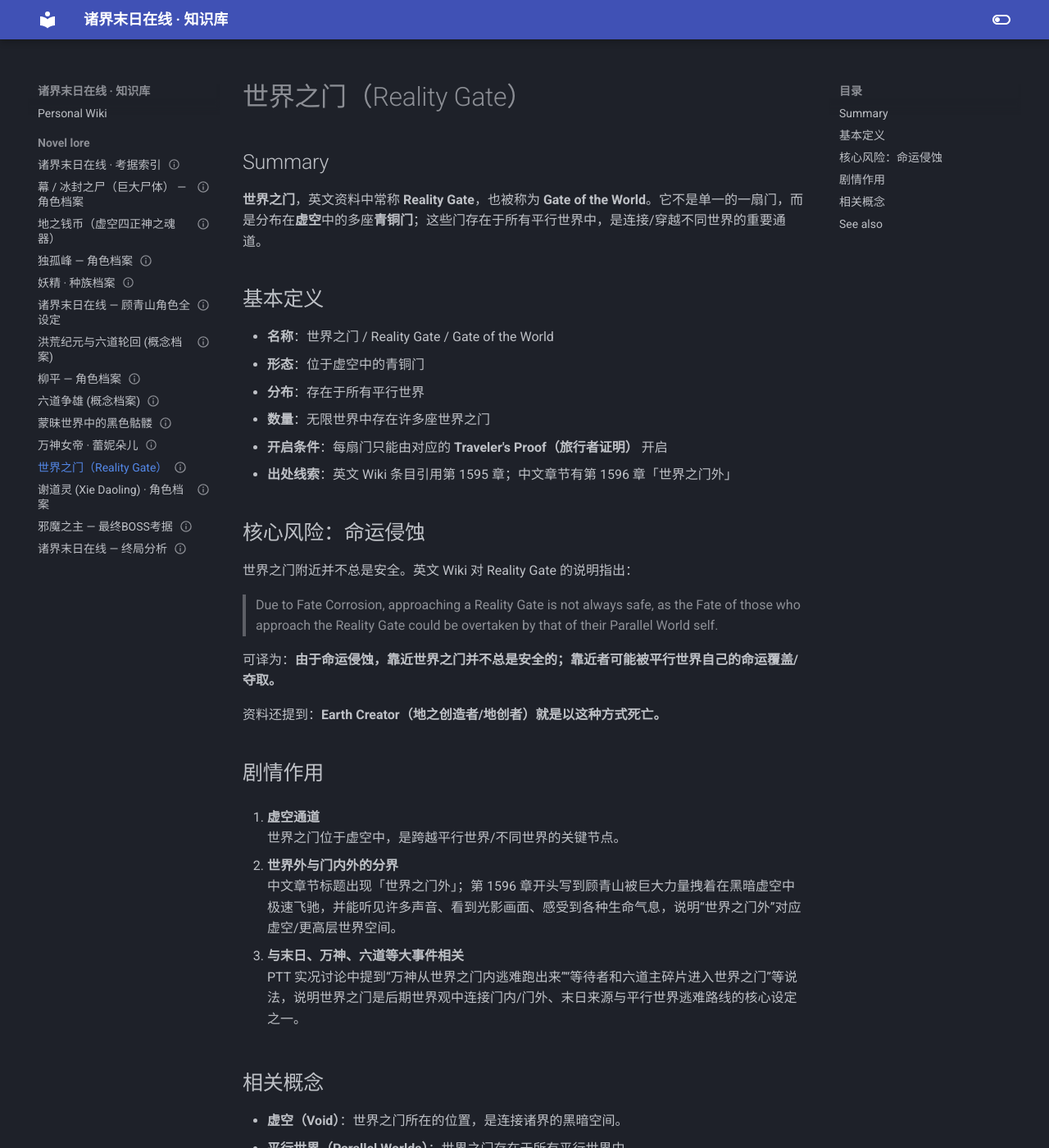
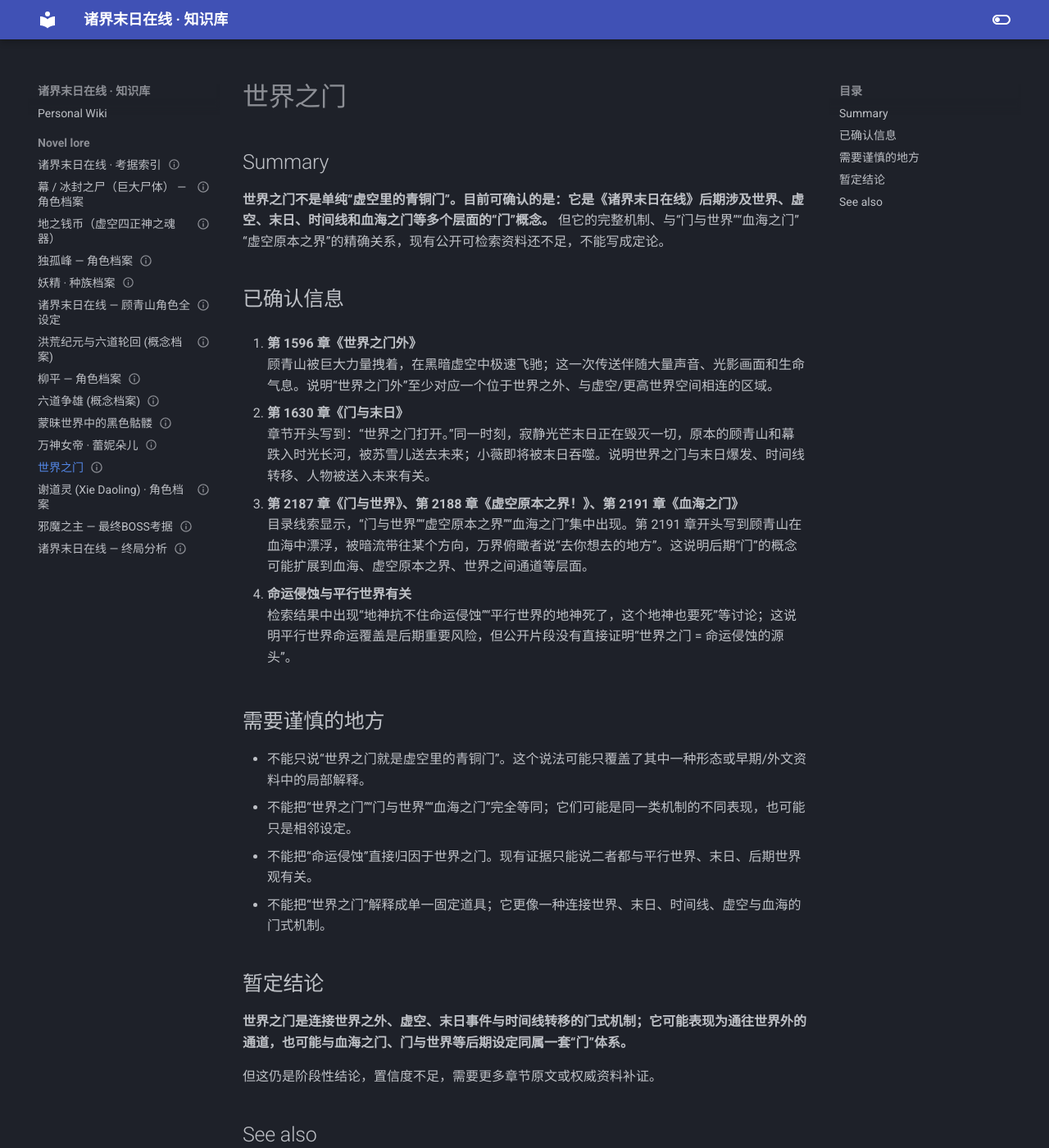
Before and after one commit to Zack3155/llm-wiki, an MkDocs documentation site: the page built from docs/topics/novel-lore/world-gate-concept.md, in a window 1280 px wide and 1400 px high. Shown: the whole window at 82% size. Built offline with MkDocs 1.6.1 and Material for MkDocs 9.7.7, drawn with Linux system fonts in a browser that asks for light colours; some of the changed text lies outside the part shown.

Commit message:
Wiki Linter Auto-Commit: 2026-06-11 18:38:52

```diff
--- a/docs/topics/novel-lore/world-gate-concept.md
+++ b/docs/topics/novel-lore/world-gate-concept.md
@@ -1,57 +1,47 @@
 ---
-title: 世界之门（Reality Gate）
-name: world gate concept
+title: 世界之门
+name: world gate
 date_added: 2026-06-11
-status: complete
+status: needs-more-sources
 date_modified: 2026-06-11
 tags:
   - 世界之门
-  - Reality Gate
-  - Gate of the World
+  - 门与世界
   - 虚空
   - 平行世界
+  - 命运侵蚀
 ---
 
 ## Summary
 
-**世界之门**，英文资料中常称 **Reality Gate**，也被称为 **Gate of the World**。它不是单一的一扇门，而是分布在**虚空**中的多座**青铜门**；这些门存在于所有平行世界中，是连接/穿越不同世界的重要通道。
+**世界之门不是单纯“虚空里的青铜门”。目前可确认的是：它是《诸界末日在线》后期涉及世界、虚空、末日、时间线和血海之门等多个层面的“门”概念。** 但它的完整机制、与“门与世界”“血海之门”“虚空原本之界”的精确关系，现有公开可检索资料还不足，不能写成定论。
 
-## 基本定义
+## 已确认信息
 
-- **名称**：世界之门 / Reality Gate / Gate of the World
-- **形态**：位于虚空中的青铜门
-- **分布**：存在于所有平行世界
-- **数量**：无限世界中存在许多座世界之门
-- **开启条件**：每扇门只能由对应的 **Traveler's Proof（旅行者证明）** 开启
-- **出处线索**：英文 Wiki 条目引用第 1595 章；中文章节有第 1596 章「世界之门外」
+1. **第 1596 章《世界之门外》**
+   顾青山被巨大力量拽着，在黑暗虚空中极速飞驰；这一次传送伴随大量声音、光影画面和生命气息。说明“世界之门外”至少对应一个位于世界之外、与虚空/更高世界空间相连的区域。
 
-## 核心风险：命运侵蚀
+2. **第 1630 章《门与末日》**
+   章节开头写到：“世界之门打开。”同一时刻，寂静光芒末日正在毁灭一切，原本的顾青山和幕跌入时光长河，被苏雪儿送去未来；小薇即将被末日吞噬。说明世界之门与末日爆发、时间线转移、人物被送入未来有关。
 
-世界之门附近并不总是安全。英文 Wiki 对 Reality Gate 的说明指出：
+3. **第 2187 章《门与世界》、第 2188 章《虚空原本之界！》、第 2191 章《血海之门》**
+   目录线索显示，“门与世界”“虚空原本之界”“血海之门”集中出现。第 2191 章开头写到顾青山在血海中漂浮，被暗流带往某个方向，万界俯瞰者说“去你想去的地方”。这说明后期“门”的概念可能扩展到血海、虚空原本之界、世界之间通道等层面。
 
-> Due to Fate Corrosion, approaching a Reality Gate is not always safe, as the Fate of those who approach the Reality Gate could be overtaken by that of their Parallel World self.
+4. **命运侵蚀与平行世界有关**
+   检索结果中出现“地神抗不住命运侵蚀”“平行世界的地神死了，这个地神也要死”等讨论；这说明平行世界命运覆盖是后期重要风险，但公开片段没有直接证明“世界之门 = 命运侵蚀的源头”。
 
-可译为：**由于命运侵蚀，靠近世界之门并不总是安全的；靠近者可能被平行世界自己的命运覆盖/夺取。**
+## 需要谨慎的地方
 
-资料还提到：**Earth Creator（地之创造者/地创者）就是以这种方式死亡。**
+- 不能只说“世界之门就是虚空里的青铜门”。这个说法可能只覆盖了其中一种形态或早期/外文资料中的局部解释。
+- 不能把“世界之门”“门与世界”“血海之门”完全等同；它们可能是同一类机制的不同表现，也可能只是相邻设定。
+- 不能把“命运侵蚀”直接归因于世界之门。现有证据只能说二者都与平行世界、末日、后期世界观有关。
+- 不能把“世界之门”解释成单一固定道具；它更像一种连接世界、末日、时间线、虚空与血海的门式机制。
 
-## 剧情作用
+## 暂定结论
 
-1. **虚空通道**
-   世界之门位于虚空中，是跨越平行世界/不同世界的关键节点。
+**世界之门是连接世界之外、虚空、末日事件与时间线转移的门式机制；它可能表现为通往世界外的通道，也可能与血海之门、门与世界等后期设定同属一套“门”体系。**
 
-2. **世界外与门内外的分界**
-   中文章节标题出现「世界之门外」；第 1596 章开头写到顾青山被巨大力量拽着在黑暗虚空中极速飞驰，并能听见许多声音、看到光影画面、感受到各种生命气息，说明“世界之门外”对应虚空/更高层世界空间。
-
-3. **与末日、万神、六道等大事件相关**
-   PTT 实况讨论中提到“万神从世界之门内逃难跑出来”“等待者和六道主碎片进入世界之门”等说法，说明世界之门是后期世界观中连接门内/门外、末日来源与平行世界逃难路线的核心设定之一。
-
-## 相关概念
-
-- **虚空（Void）**：世界之门所在的位置，是连接诸界的黑暗空间。
-- **平行世界（Parallel Worlds）**：世界之门存在于所有平行世界中。
-- **命运侵蚀（Fate Corrosion）**：靠近世界之门时可能发生的危险。
-- **Traveler's Proof**：开启对应世界之门的凭证/证明。
+但这仍是阶段性结论，置信度不足，需要更多章节原文或权威资料补证。
 
 ## See also
 
@@ -59,9 +49,12 @@ tags:
 - [[谢道灵 · 角色档案]]
 - [[诸界末日在线结局分析]]
 - [[六道轮回 · 概念档案]]
+- [[世界之门]]
 
 Sources:
-- Fandom API: Reality Gate wikitext — “different bronze gates located in the Void; exists in all Parallel Worlds; Fate Corrosion; Traveler's Proof”
-- QQ阅读章节检索：第1596章《世界之门外》
-- PTT CFantasy 实况讨论：世界之门内逃难、等待者和六道主碎片进入世界之门
-Confidence Score: 0.86 | Sources: Fandom API + QQ阅读章节标题/开头 + PTT 实况讨论
+- QQ阅读：第1596章《世界之门外》
+- QQ阅读：第1630章《门与末日》
+- QQ阅读：第2187章《门与世界》、第2188章《虚空原本之界！》、第2191章《血海之门》
+- 69书吧目录检索：第1596章《世界之门外》、第1630章《门与末日》、第2187章《门与世界》、第2191章《血海之门》
+- 知乎剧情梳理：命运侵蚀、平行世界、血海与诸界结构讨论
+Confidence Score: 0.64 | Sources: QQ阅读章节片段 + 69书吧目录 + 知乎剧情梳理
```
Also changed, not shown: docs/index.md (+2 -2 lines), docs/topics/novel-lore/_index.md (+1 -1 lines).
